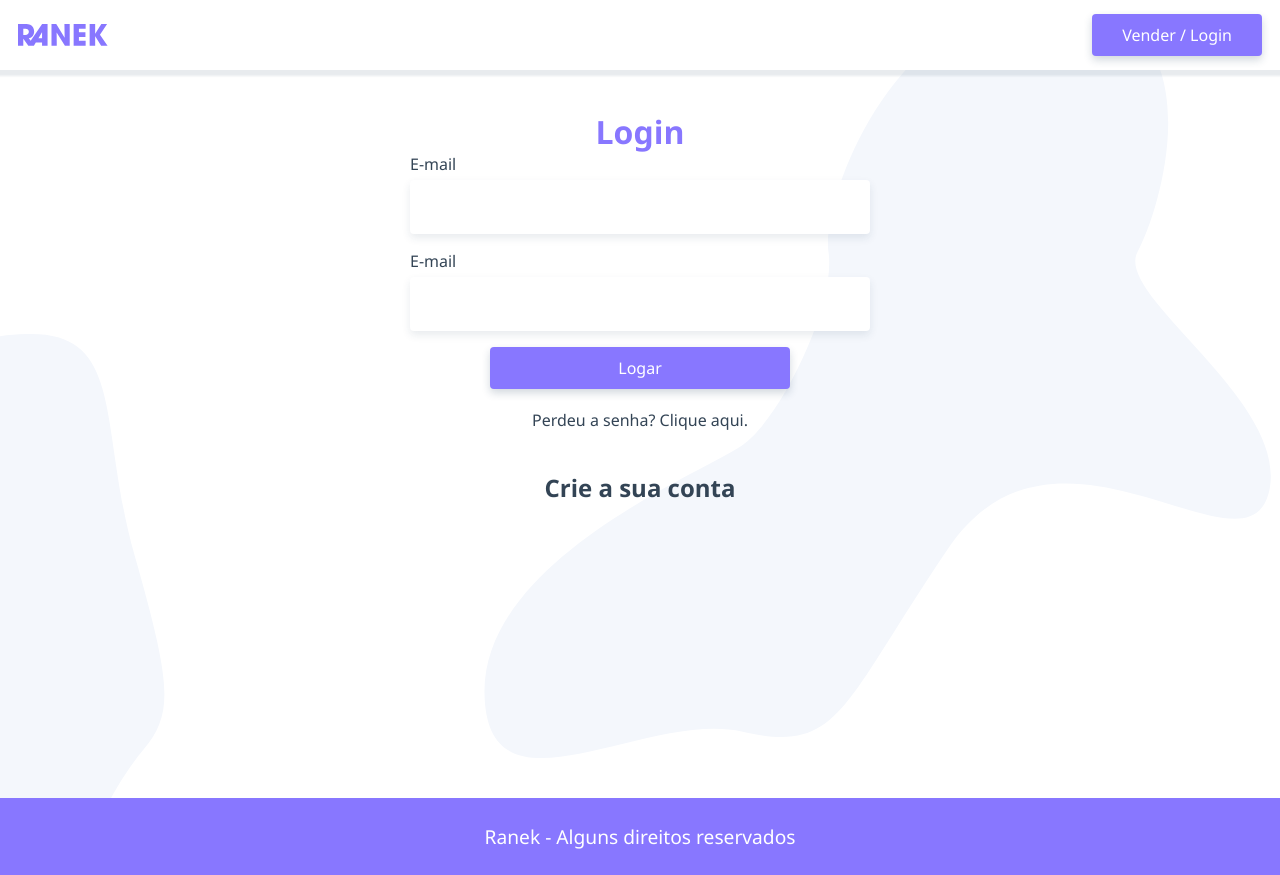
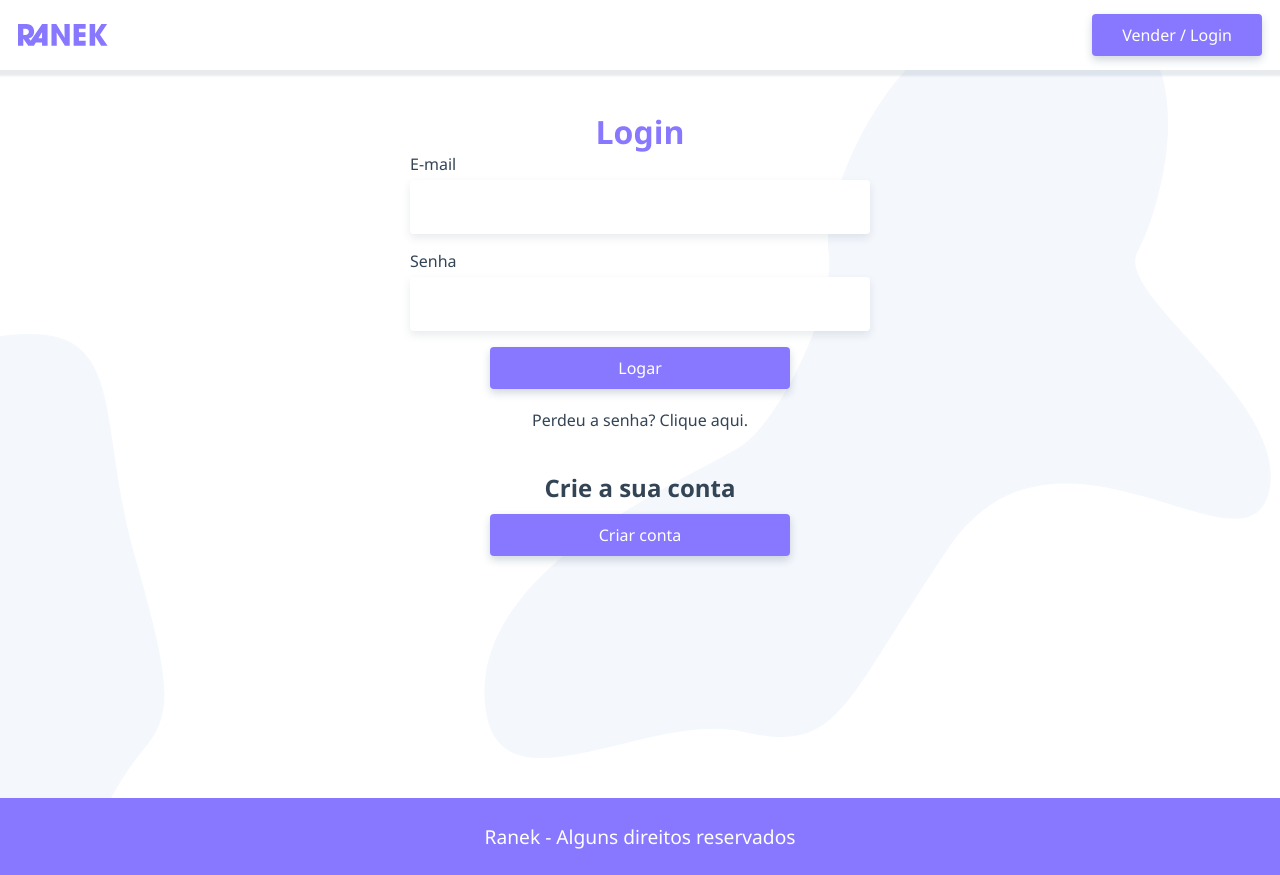
Before and after one commit to reinaldonunes/ranek-shop-vue, a Vue app: page /login in a window 1280 px wide. Built offline with nearby package versions, Linux system fonts and the light colour scheme.

Commit message:
Feat: Final adjustments and design verification.

```diff
--- a/public/index.html
+++ b/public/index.html
@@ -1,5 +1,5 @@
 <!DOCTYPE html>
-<html lang="">
+<html lang="pt-br">
   <head>
     <meta charset="utf-8">
     <meta http-equiv="X-UA-Compatible" content="IE=edge">
@@ -9,7 +9,7 @@
   </head>
   <body>
     <noscript>
-      <strong>We're sorry but <%= htmlWebpackPlugin.options.title %> doesn't work properly without JavaScript enabled. Please enable it to continue.</strong>
+      <strong>Desculpe, mas este site precisa de Javascript para funcionar</strong>
     </noscript>
     <div id="app"></div>
     <!-- built files will be auto injected -->
--- a/src/components/LoginCreate.vue
+++ b/src/components/LoginCreate.vue
@@ -1,13 +1,15 @@
 <template>
   <section>
     <h2>Crie a sua conta</h2>
-    <transition-group mode="out-in">
-      <button v-if="!criar" @click="criar = true" class="btn">Criar conta</button>
-      <UserForm v-else>
-        <button class="btn btn-form" @click.prevent="createUser">Criar usuário</button>
-      </UserForm>
-      <ErrorNotification :errors="errors"></ErrorNotification>
-    </transition-group>
+    <transition mode="out-in" :key="1">
+      <div>
+        <button v-if="!criar" @click="criar = true" class="btn">Criar conta</button>
+        <UserForm v-else :key="1">
+          <button class="btn btn-form" @click.prevent="createUser">Criar usuário</button>
+        </UserForm>
+        <ErrorNotification :errors="errors" :key="2"></ErrorNotification>
+      </div>
+    </transition>
   </section>
 </template>
 
--- a/src/views/LoginPanel.vue
+++ b/src/views/LoginPanel.vue
@@ -5,7 +5,7 @@
       <label for="email">E-mail</label>
       <input type="text" name="email" id="email" v-model="login.email" />
 
-      <label for="password">E-mail</label>
+      <label for="password">Senha</label>
       <input type="password" name="senha" id="senha" v-model="login.senha" />
 
       <button @click.prevent="logar" class="btn">Logar</button>
@@ -16,7 +16,7 @@
       <a href="http://localhost/ranekwp/wp-login.php?action=lostpassword" target="_blank">Perdeu a senha? Clique aqui.</a>
     </p>
 
-    <LoginCreate></LoginCreate>
+    <LoginCreate :key="2"></LoginCreate>
   </section>
 </template>
 
```
